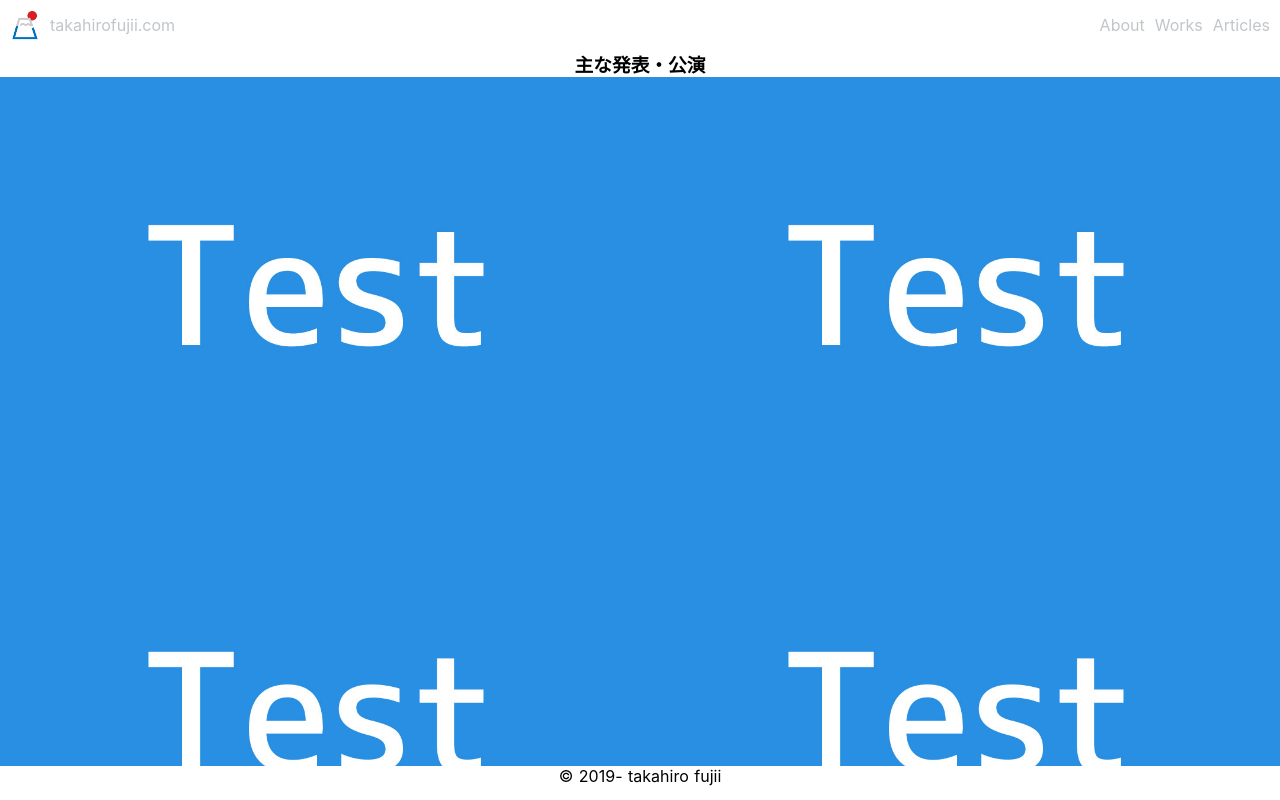
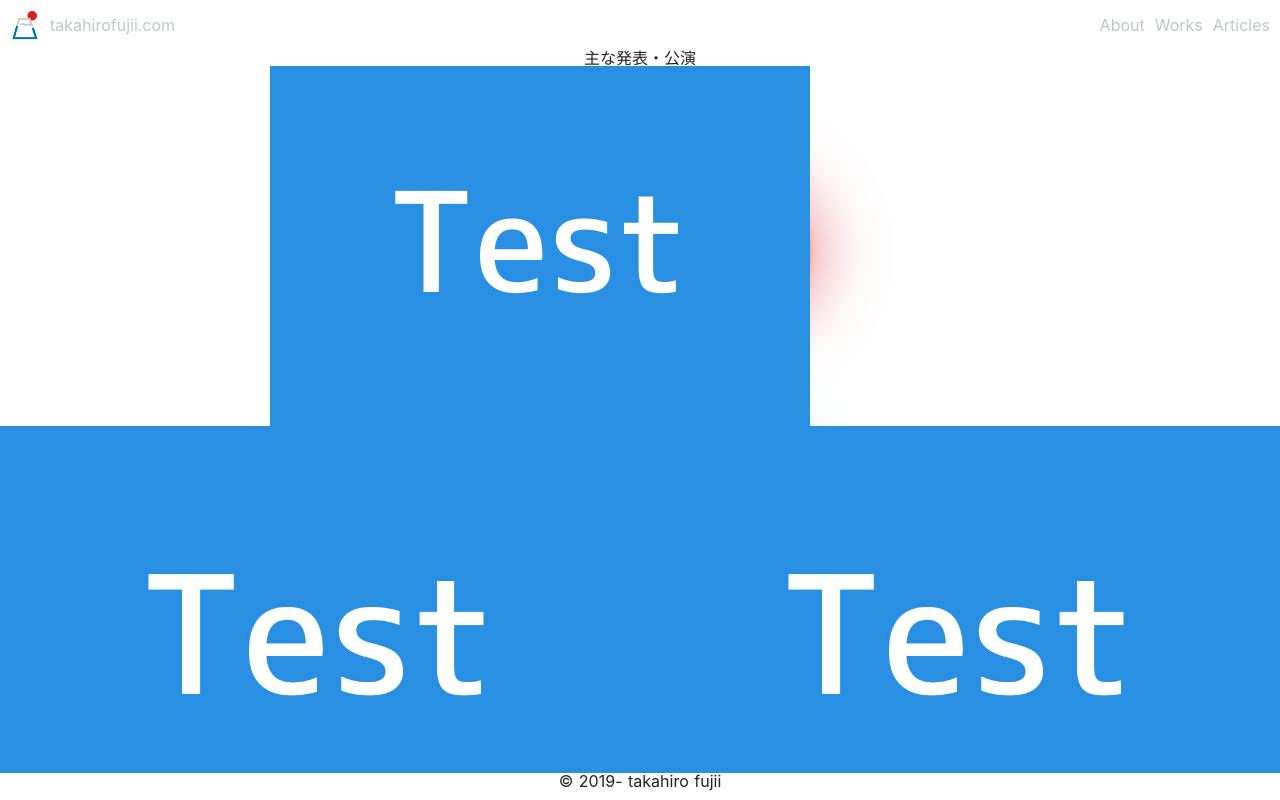
Before and after one commit to taka66/portfolio, a Nuxt app: page /works in a window 1280 px wide. Built offline with nearby package versions, Linux system fonts and the light colour scheme.

Commit message:
Add reset.css and fix css

```diff
--- /dev/null
+++ b/assets/css/reset.css
@@ -0,0 +1,366 @@
+/* http://meyerweb.com/eric/tools/css/reset/
+   v2.0-modified | 20110126
+   License: none (public domain)
+*/
+
+html, body, div, span, applet, object, iframe,
+h1, h2, h3, h4, h5, h6, p, blockquote, pre,
+a, abbr, acronym, address, big, cite, code,
+del, dfn, em, img, ins, kbd, q, s, samp,
+small, strike, strong, sub, sup, tt, var,
+b, u, i, center,
+dl, dt, dd, ol, ul, li,
+fieldset, form, label, legend,
+table, caption, tbody, tfoot, thead, tr, th, td,
+article, aside, canvas, details, embed,
+figure, figcaption, footer, header, hgroup,
+menu, nav, output, ruby, section, summary,
+time, mark, audio, video {
+  margin: 0;
+	padding: 0;
+	border: 0;
+	font-size: 100%;
+	font: inherit;
+	vertical-align: baseline;
+}
+
+/* make sure to set some focus styles for accessibility */
+:focus {
+    outline: 0;
+}
+
+/* HTML5 display-role reset for older browsers */
+article, aside, details, figcaption, figure,
+footer, header, hgroup, menu, nav, section {
+	display: block;
+}
+
+body {
+	line-height: 1;
+}
+
+ol, ul {
+	list-style: none;
+}
+
+blockquote, q {
+	quotes: none;
+}
+
+blockquote:before, blockquote:after,
+q:before, q:after {
+	content: '';
+	content: none;
+}
+
+table {
+	border-collapse: collapse;
+	border-spacing: 0;
+}
+
+input[type=search]::-webkit-search-cancel-button,
+input[type=search]::-webkit-search-decoration,
+input[type=search]::-webkit-search-results-button,
+input[type=search]::-webkit-search-results-decoration {
+    -webkit-appearance: none;
+    -moz-appearance: none;
+}
+
+input[type=search] {
+    -webkit-appearance: none;
+    -moz-appearance: none;
+    -webkit-box-sizing: content-box;
+    -moz-box-sizing: content-box;
+    box-sizing: content-box;
+}
+
+textarea {
+    overflow: auto;
+    vertical-align: top;
+    resize: vertical;
+}
+
+/**
+ * Correct `inline-block` display not defined in IE 6/7/8/9 and Firefox 3.
+ */
+
+audio,
+canvas,
+video {
+    display: inline-block;
+    *display: inline;
+    *zoom: 1;
+    max-width: 100%;
+}
+
+/**
+ * Prevent modern browsers from displaying `audio` without controls.
+ * Remove excess height in iOS 5 devices.
+ */
+
+audio:not([controls]) {
+    display: none;
+    height: 0;
+}
+
+/**
+ * Address styling not present in IE 7/8/9, Firefox 3, and Safari 4.
+ * Known issue: no IE 6 support.
+ */
+
+[hidden] {
+    display: none;
+}
+
+/**
+ * 1. Correct text resizing oddly in IE 6/7 when body `font-size` is set using
+ *    `em` units.
+ * 2. Prevent iOS text size adjust after orientation change, without disabling
+ *    user zoom.
+ */
+
+html {
+    font-size: 100%; /* 1 */
+    -webkit-text-size-adjust: 100%; /* 2 */
+    -ms-text-size-adjust: 100%; /* 2 */
+}
+
+/**
+ * Address `outline` inconsistency between Chrome and other browsers.
+ */
+
+a:focus {
+    outline: thin dotted;
+}
+
+/**
+ * Improve readability when focused and also mouse hovered in all browsers.
+ */
+
+a:active,
+a:hover {
+    outline: 0;
+}
+
+/**
+ * 1. Remove border when inside `a` element in IE 6/7/8/9 and Firefox 3.
+ * 2. Improve image quality when scaled in IE 7.
+ */
+
+img {
+    border: 0; /* 1 */
+    -ms-interpolation-mode: bicubic; /* 2 */
+}
+
+/**
+ * Address margin not present in IE 6/7/8/9, Safari 5, and Opera 11.
+ */
+
+figure {
+    margin: 0;
+}
+
+/**
+ * Correct margin displayed oddly in IE 6/7.
+ */
+
+form {
+    margin: 0;
+}
+
+/**
+ * Define consistent border, margin, and padding.
+ */
+
+fieldset {
+    border: 1px solid #c0c0c0;
+    margin: 0 2px;
+    padding: 0.35em 0.625em 0.75em;
+}
+
+/**
+ * 1. Correct color not being inherited in IE 6/7/8/9.
+ * 2. Correct text not wrapping in Firefox 3.
+ * 3. Correct alignment displayed oddly in IE 6/7.
+ */
+
+legend {
+    border: 0; /* 1 */
+    padding: 0;
+    white-space: normal; /* 2 */
+    *margin-left: -7px; /* 3 */
+}
+
+/**
+ * 1. Correct font size not being inherited in all browsers.
+ * 2. Address margins set differently in IE 6/7, Firefox 3+, Safari 5,
+ *    and Chrome.
+ * 3. Improve appearance and consistency in all browsers.
+ */
+
+button,
+input,
+select,
+textarea {
+    font-size: 100%; /* 1 */
+    margin: 0; /* 2 */
+    vertical-align: baseline; /* 3 */
+    *vertical-align: middle; /* 3 */
+}
+
+/**
+ * Address Firefox 3+ setting `line-height` on `input` using `!important` in
+ * the UA stylesheet.
+ */
+
+button,
+input {
+    line-height: normal;
+}
+
+/**
+ * Address inconsistent `text-transform` inheritance for `button` and `select`.
+ * All other form control elements do not inherit `text-transform` values.
+ * Correct `button` style inheritance in Chrome, Safari 5+, and IE 6+.
+ * Correct `select` style inheritance in Firefox 4+ and Opera.
+ */
+
+button,
+select {
+    text-transform: none;
+}
+
+/**
+ * 1. Avoid the WebKit bug in Android 4.0.* where (2) destroys native `audio`
+ *    and `video` controls.
+ * 2. Correct inability to style clickable `input` types in iOS.
+ * 3. Improve usability and consistency of cursor style between image-type
+ *    `input` and others.
+ * 4. Remove inner spacing in IE 7 without affecting normal text inputs.
+ *    Known issue: inner spacing remains in IE 6.
+ */
+
+button,
+html input[type="button"], /* 1 */
+input[type="reset"],
+input[type="submit"] {
+    -webkit-appearance: button; /* 2 */
+    cursor: pointer; /* 3 */
+    *overflow: visible;  /* 4 */
+}
+
+/**
+ * Re-set default cursor for disabled elements.
+ */
+
+button[disabled],
+html input[disabled] {
+    cursor: default;
+}
+
+/**
+ * 1. Address box sizing set to content-box in IE 8/9.
+ * 2. Remove excess padding in IE 8/9.
+ * 3. Remove excess padding in IE 7.
+ *    Known issue: excess padding remains in IE 6.
+ */
+
+input[type="checkbox"],
+input[type="radio"] {
+    box-sizing: border-box; /* 1 */
+    padding: 0; /* 2 */
+    *height: 13px; /* 3 */
+    *width: 13px; /* 3 */
+}
+
+/**
+ * 1. Address `appearance` set to `searchfield` in Safari 5 and Chrome.
+ * 2. Address `box-sizing` set to `border-box` in Safari 5 and Chrome
+ *    (include `-moz` to future-proof).
+ */
+
+input[type="search"] {
+    -webkit-appearance: textfield; /* 1 */
+    -moz-box-sizing: content-box;
+    -webkit-box-sizing: content-box; /* 2 */
+    box-sizing: content-box;
+}
+
+/**
+ * Remove inner padding and search cancel button in Safari 5 and Chrome
+ * on OS X.
+ */
+
+input[type="search"]::-webkit-search-cancel-button,
+input[type="search"]::-webkit-search-decoration {
+    -webkit-appearance: none;
+}
+
+/**
+ * Remove inner padding and border in Firefox 3+.
+ */
+
+button::-moz-focus-inner,
+input::-moz-focus-inner {
+    border: 0;
+    padding: 0;
+}
+
+/**
+ * 1. Remove default vertical scrollbar in IE 6/7/8/9.
+ * 2. Improve readability and alignment in all browsers.
+ */
+
+textarea {
+    overflow: auto; /* 1 */
+    vertical-align: top; /* 2 */
+}
+
+/**
+ * Remove most spacing between table cells.
+ */
+
+table {
+    border-collapse: collapse;
+    border-spacing: 0;
+}
+
+html,
+button,
+input,
+select,
+textarea {
+    color: #222;
+}
+
+
+::-moz-selection {
+    background: #b3d4fc;
+    text-shadow: none;
+}
+
+::selection {
+    background: #b3d4fc;
+    text-shadow: none;
+}
+
+img {
+    vertical-align: middle;
+}
+
+fieldset {
+    border: 0;
+    margin: 0;
+    padding: 0;
+}
+
+textarea {
+    resize: vertical;
+}
+
+.chromeframe {
+    margin: 0.2em 0;
+    background: #ccc;
+    color: #000;
+    padding: 0.2em 0;
+}
--- a/nuxt.config.js
+++ b/nuxt.config.js
@@ -28,7 +28,9 @@
   /*
    ** Global CSS
    */
-  css: [],
+  css: [
+    '@/assets/css/reset.css'
+  ],
 
   /*
    ** Plugins to load before mounting the App
--- a/pages/_lang/works.vue
+++ b/pages/_lang/works.vue
@@ -3,7 +3,9 @@
     <div class="bio">
       <h3>主な発表・公演</h3>
       <div class="flex">
-        <img class="thumbnail" src="~/assets/test.jpg" />
+        <a href="https://goodpatch.com/blog/designers-gym/">
+          <img class="thumbnail" src="~/assets/test.jpg" />
+        </a>
         <img class="thumbnail" src="~/assets/test.jpg" />
         <img class="thumbnail" src="~/assets/test.jpg" />
         <img class="thumbnail" src="~/assets/test.jpg" />
@@ -73,4 +75,8 @@
   max-width: 50%;
   height: auto;
 }
+a:hover .thumbnail {
+  opacity: 0.7;
+  transition-duration: 0.3s;
+}
 </style>
```
